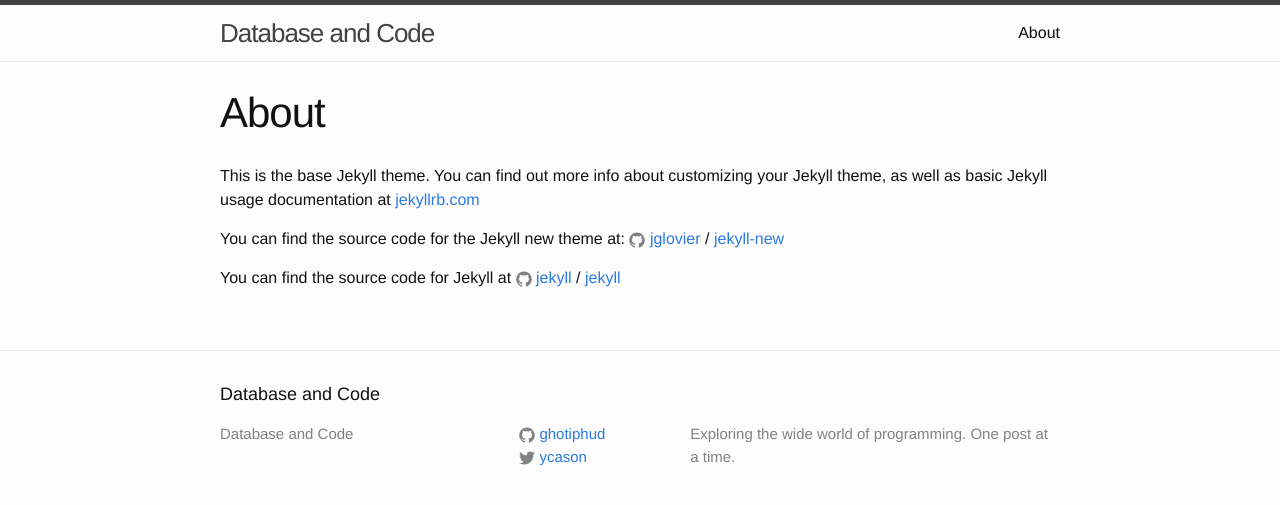
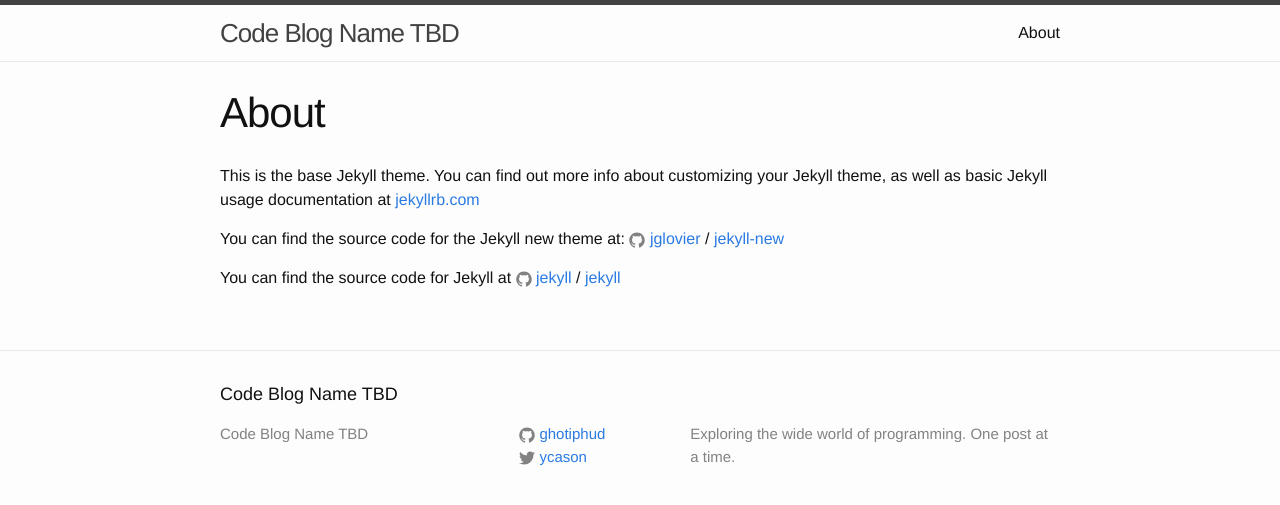
Before and after one commit to ghotiphud/ghotiphud.github.io, a Jekyll site: the page built from about.md, in a window 1280 px wide. Shown: the top 505 px of the page. Built offline with Jekyll 4.4.1, drawn with Linux system fonts in a browser that asks for light colours; Markdown is read by kramdown in place of the engine named in the settings.

Commit message:
Blog Name TBD

```diff
--- a/_config.yml
+++ b/_config.yml
@@ -6,7 +6,7 @@
 # 'jekyll serve'. If you change this file, please restart the server process.
 
 # Site settings
-title: Database and Code
+title: Code Blog Name TBD
 description: > # this means to ignore newlines until "baseurl:"
   Exploring the wide world of programming. One post at a time.
 baseurl: "" # the subpath of your site, e.g. /blog
```
